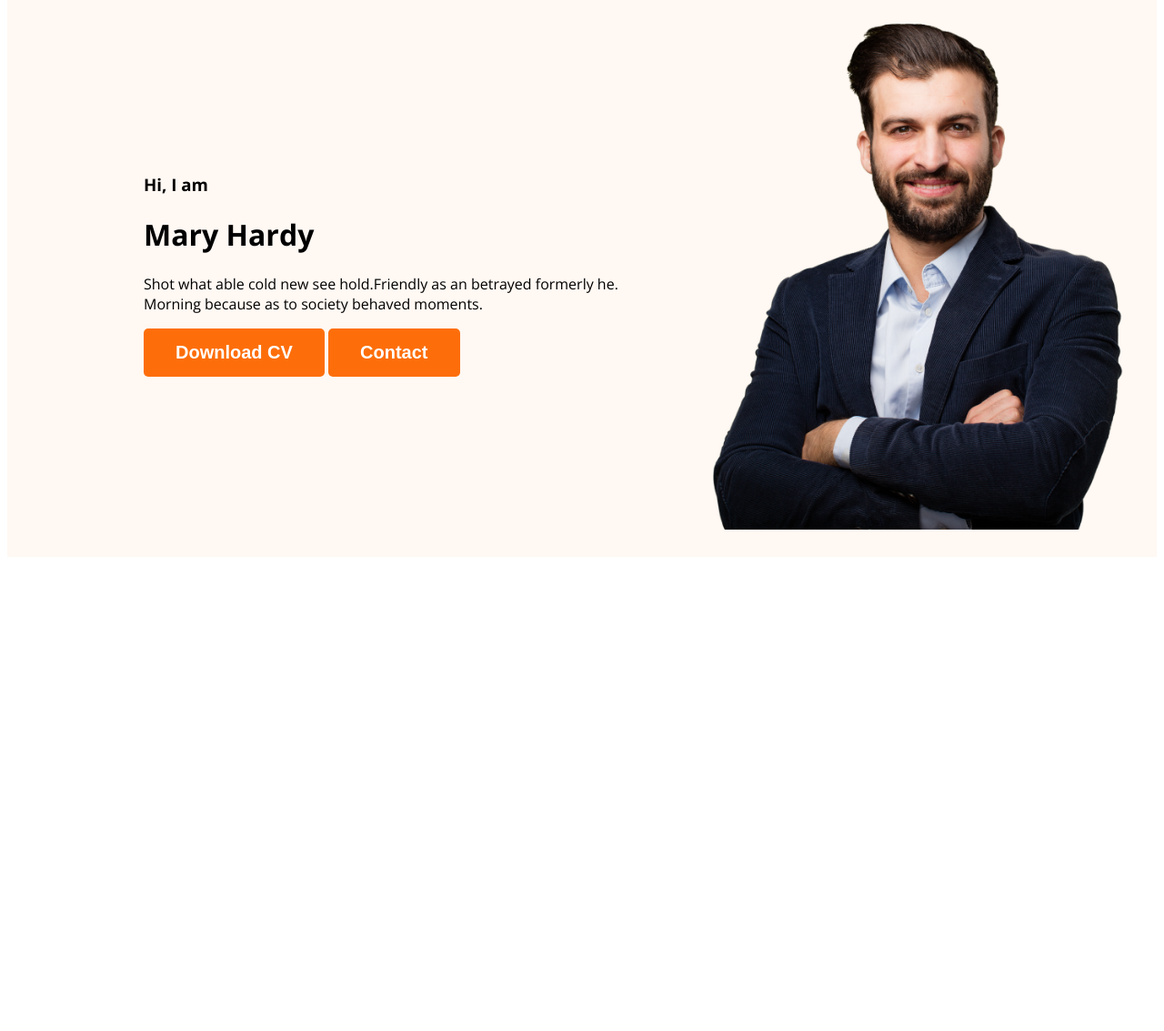
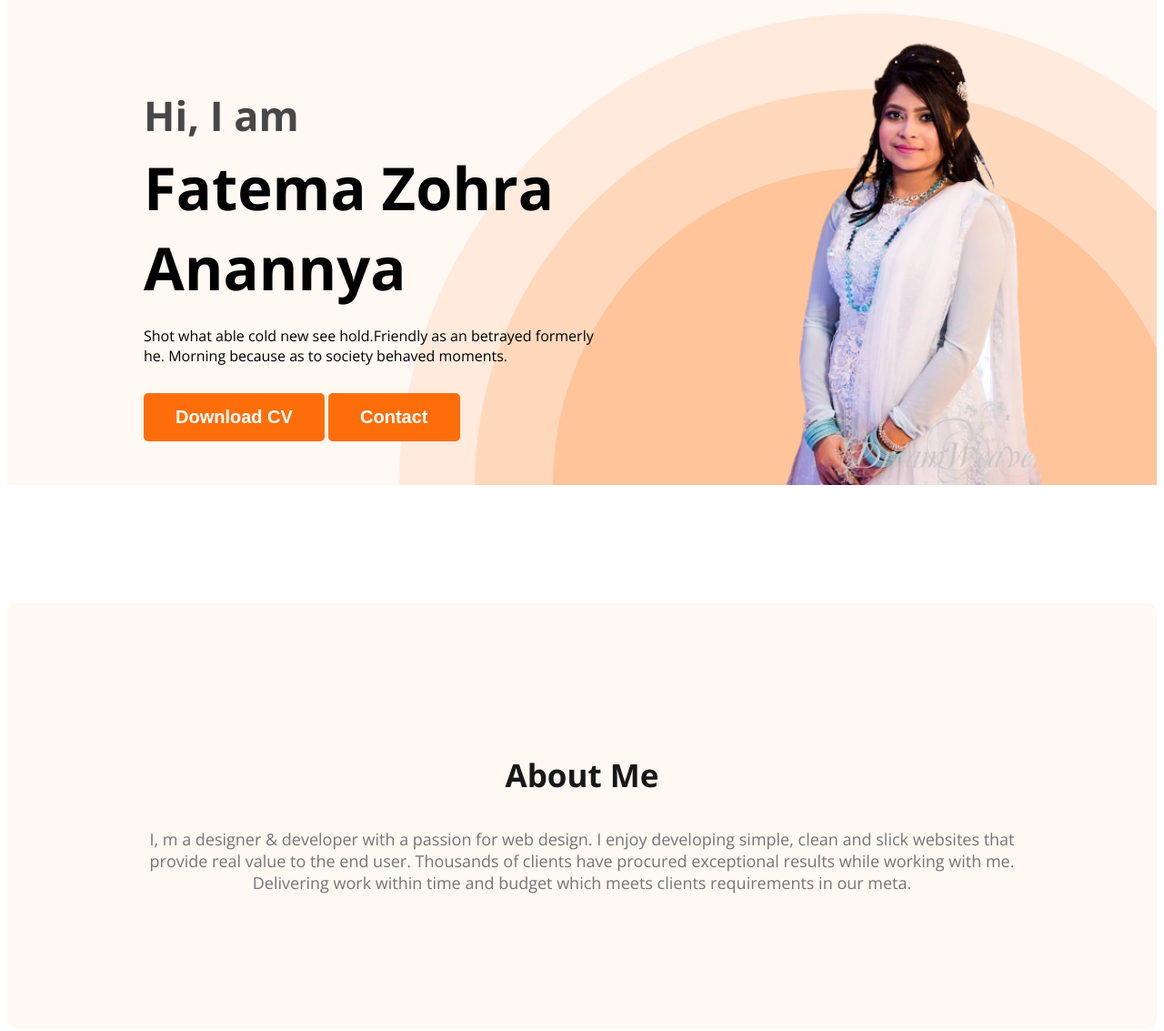
Before and after one commit to FatemaZohraAnannya/webdeveloper-portfolio, a plain HTML site: page index.html in a window 1280 px wide. Shown: the part 186-1319 px from the top of the page at 91% size. Before the commit the page ends 806 px from the top, so only its background shows below. Drawn offline with nearby package versions, Linux system fonts and the light colour scheme.

Commit message:
added about

```diff
--- a/index.html
+++ b/index.html
@@ -16,7 +16,7 @@
 <body>
     <header class="header">
         <nav>
-            <h3 class="nav-title">Ma<span class="text-primary">r</span>y</h3>
+            <h3 class="nav-title">iTO<span class="text-primary">R</span>i</h3>
             <ul>
                 <li><a href="">Portfolio</a></li>
                 <li>Blog</li>
@@ -26,16 +26,23 @@
         <div class="banner">
             <div class="banner-content">
                 <h3 class="banner-greeting">Hi, I am</h3>
-                <h1 class="banner-title">Mary Hardy</h1>
-                <p>Shot what able cold new see hold.Friendly as an betrayed formerly he. Morning because as to society behaved moments.</p>
+                <h1 class="banner-title">Fatema Zohra Anannya</h1>
+                <p class="banner-description">Shot what able cold new see hold.Friendly as an betrayed formerly he. Morning because as to society behaved moments.</p>
                 <button class="btn-primary">Download CV</button>
                 <button class="btn-primary">Contact</button>
             </div>
-            <img class="profile-picture" src="images/hardy.png" alt="">
+            <img class="profile-picture" src="images/anu.png" alt="">
         </div>
     </header>
+
+
     <main>
-
+        <section class="about">
+            <h3 class="section-title">About Me</h3>
+            <p class="section-description">
+                I, m a designer & developer with a passion for web design. I enjoy developing simple, clean and slick websites that provide real value to the end user. Thousands of clients have procured exceptional results while working with me. Delivering work within time and budget which meets clients requirements in our meta.
+            </p>
+        </section>
     </main>
     <footer>
 
--- a/styles/portfolio.css
+++ b/styles/portfolio.css
@@ -3,6 +3,20 @@ body {
     font-family: 'Open Sans', sans-serif;
 }
 
+.section-title {
+    color: #181818;
+    text-align: center;
+    font-size: 35px;
+    font-weight: 700;
+}
+
+.section-description {
+    color: #757575;
+    text-align: center;
+    font-size: 18px;
+    /* font-weight: 400;
+    line-height: 30px; */
+}
 
 /* nav related styles */
 nav {
@@ -53,16 +67,55 @@ nav a {
 /* header related styles */
 .header {
     background-color: #FFF8F3;
+    background-image: url('../images/header_bg.png');
+    background-repeat: no-repeat;
+    background-position: bottom right;
 }
 
 .banner {
-    padding: 30px 30px 30px 150px;
+    padding: 30px 30px 0px 150px;
     display: flex;
     align-items: center;
+    justify-content: space-between;
+}
+
+.banner-content {
+    max-width: 500px;
 }
 
 .banner .profile-picture {
     width: 500px;
+    padding: 0 80px;
     /* height: 676px; */
     /* flex-shrink: 0; */
 }
+
+.banner-greeting {
+    font-size: 45px;
+    color: #474747;
+    margin-bottom: 0;
+}
+
+.banner-title {
+    font-size: 65px;
+    font-weight: 700;
+    margin-top: 5px;
+    margin-bottom: 20px;
+}
+
+.banner-description {
+    margin-bottom: 30px;
+    margin-top: 20px;
+}
+
+
+/* main section styles */
+
+
+/* about styles */
+.about {
+    padding: 130px;
+    border-radius: 10px;
+    background: #FFF8F3;
+    margin: 130px 0;
+}
```
Also changed, not shown: images/My project-1.png (added), images/anu.png (added).
